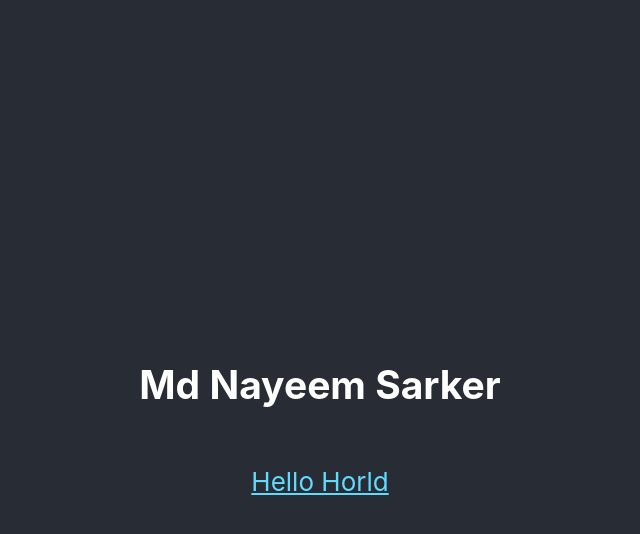
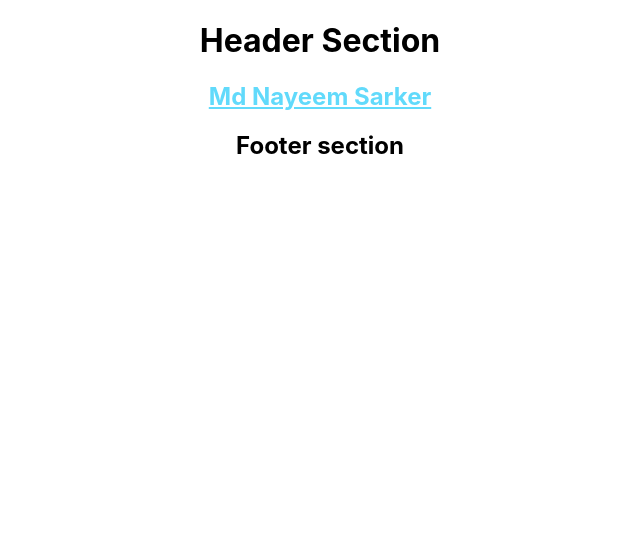
Before and after one commit to mdnayeemsarker/learning-react-js, a React (Create React App) app: page / in a window 1280 px wide. Shown: the top 534 px of the page, without its empty margins (320-960 px from the left). Built offline with nearby package versions, Linux system fonts and the light colour scheme.

Commit message:
Import/Export component

```diff
--- a/src/App.js
+++ b/src/App.js
@@ -1,4 +1,7 @@
 import './App.css';
+import Header from './Header';
+import './Footer'
+import Footer from './Footer';
 
 function App() {
 
@@ -6,20 +9,11 @@ function App() {
 
   return (
     <div className="App">
-      <header className="App-header">
-
-        <p>
-          <h2>{name}</h2>
-        </p>
-        <a
-          className="App-link"
-          href="https://www.facebook.com/mdnayeemsarkar03"
-          target="_blank"
-          rel="noopener noreferrer"
-        >
-          Hello Horld
-        </a>
-      </header>
+      <Header />
+      <a className="App-link" href="https://www.facebook.com/mdnayeemsarkar03" target="_blank" rel="noopener noreferrer">
+        <h2>{name}</h2>
+      </a>
+      <Footer />
     </div>
   );
 }
--- /dev/null
+++ b/src/Footer.jsx
@@ -0,0 +1,6 @@
+function Footer(){
+    return(
+        <h2>Footer section</h2>
+    );
+}
+export default Footer;
--- /dev/null
+++ b/src/Header.jsx
@@ -0,0 +1,7 @@
+const Header = () => {
+    return(
+        <h1>Header Section</h1>
+    )
+}
+
+export default Header;
```
